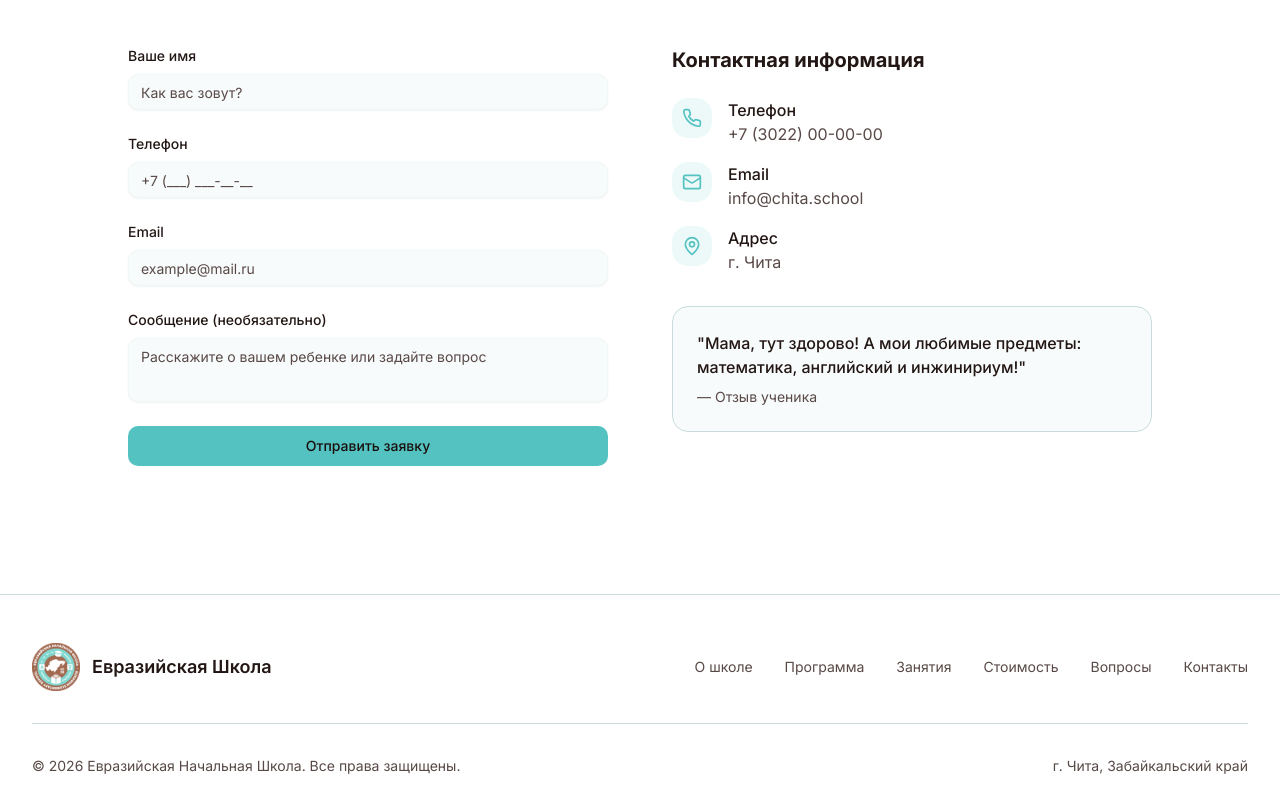
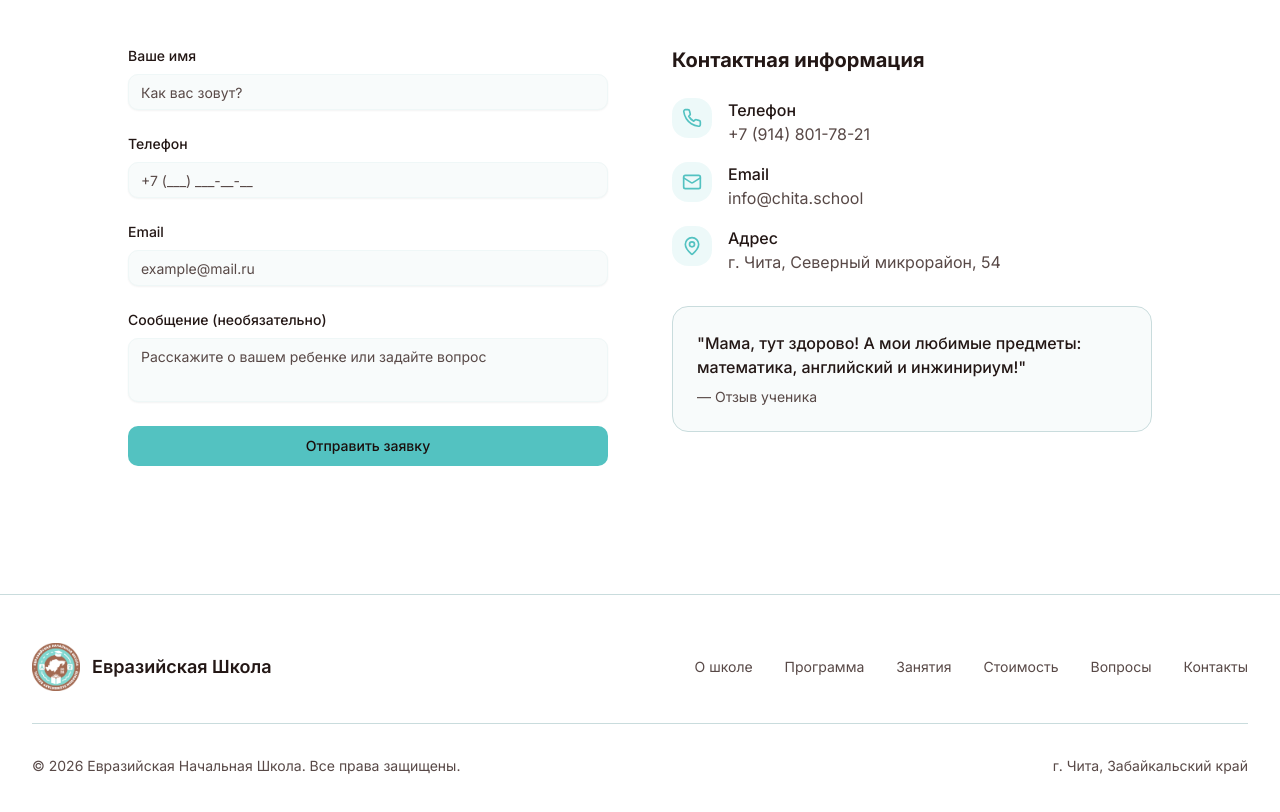
Before and after one commit to istominvi/chita.school, a Next.js app: page / in a window 1280 px wide. Shown: the part 8060-8872 px from the top of the page. Built offline with nearby package versions, Linux system fonts and the light colour scheme.

Commit message:
feat: update phone number and address in contact section
- Updated phone to +7 (914) 801-78-21
- Updated address to г. Чита, Северный микрорайон, 54

Co-authored-by: istominvi <31968031+istominvi@users.noreply.github.com>

```diff
--- a/components/contact.tsx
+++ b/components/contact.tsx
@@ -164,8 +164,8 @@ export function Contact() {
                   </div>
                   <div>
                     <p className="font-medium text-foreground">Телефон</p>
-                    <a href="tel:+73022000000" className="text-muted-foreground hover:text-primary transition-colors">
-                      +7 (3022) 00-00-00
+                    <a href="tel:+79148017821" className="text-muted-foreground hover:text-primary transition-colors">
+                      +7 (914) 801-78-21
                     </a>
                   </div>
                 </div>
@@ -186,7 +186,7 @@ export function Contact() {
                   </div>
                   <div>
                     <p className="font-medium text-foreground">Адрес</p>
-                    <p className="text-muted-foreground">г. Чита</p>
+                    <p className="text-muted-foreground">г. Чита, Северный микрорайон, 54</p>
                   </div>
                 </div>
               </div>
```
